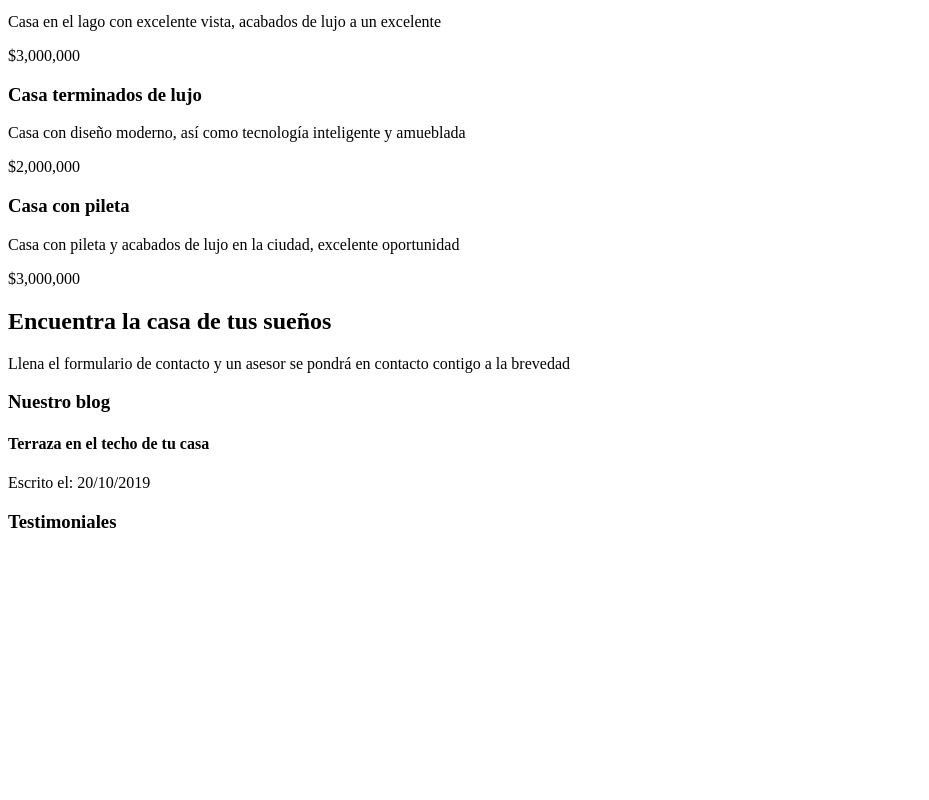
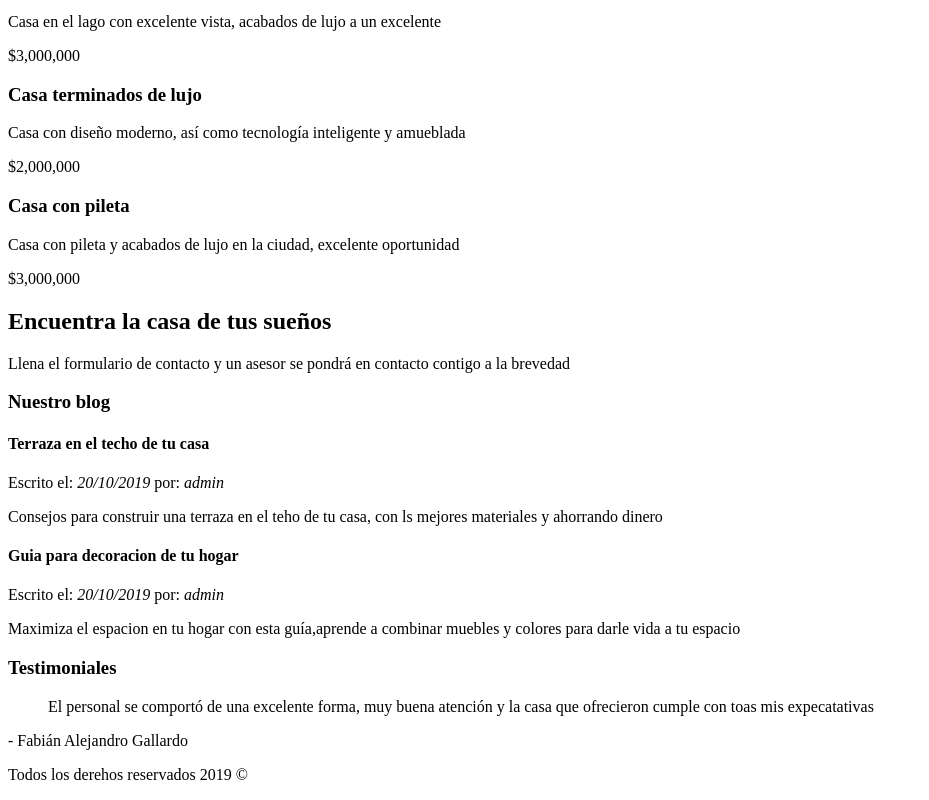
Before and after one commit to Fabianvcp/bienesraices, a plain HTML site: page index.html in a window 1280 px wide. Shown: the part 489-1289 px from the top of the page, without its empty margins (0-929 px from the left). Before the commit the page ends 1040 px from the top, so only its background shows below. Drawn offline with Linux system fonts and the light colour scheme.

Commit message:
base hecha

```diff
--- a/index.html
+++ b/index.html
@@ -47,9 +47,20 @@
 
     <h3>Nuestro blog</h3>
     <h4>Terraza en el techo de tu casa</h4>
-    <p>Escrito el: 20/10/2019</p>
+    <p>Escrito el: <em>20/10/2019</em> por: <em>admin</em></p>
+    <p>Consejos para construir una terraza en el teho de tu casa, con ls mejores materiales y ahorrando dinero</p>
+
+    <h4>Guia para decoracion de tu hogar</h4>
+    <p>Escrito el: <em>20/10/2019</em> por: <em>admin</em></p>
+    <p>Maximiza el espacion en tu hogar con esta guía,aprende a combinar muebles y colores para darle vida a tu espacio</p>
 
     <h3>Testimoniales</h3>
+    <blockquote>
+        El personal se comportó de una excelente forma, muy buena atención y la casa que ofrecieron cumple con toas mis expecatativas
+    </blockquote>
+    <p>- Fabián Alejandro Gallardo</p>
+
+    <p>Todos los derehos reservados 2019 &copy;</p>
 </body>
 
 </html>
```
